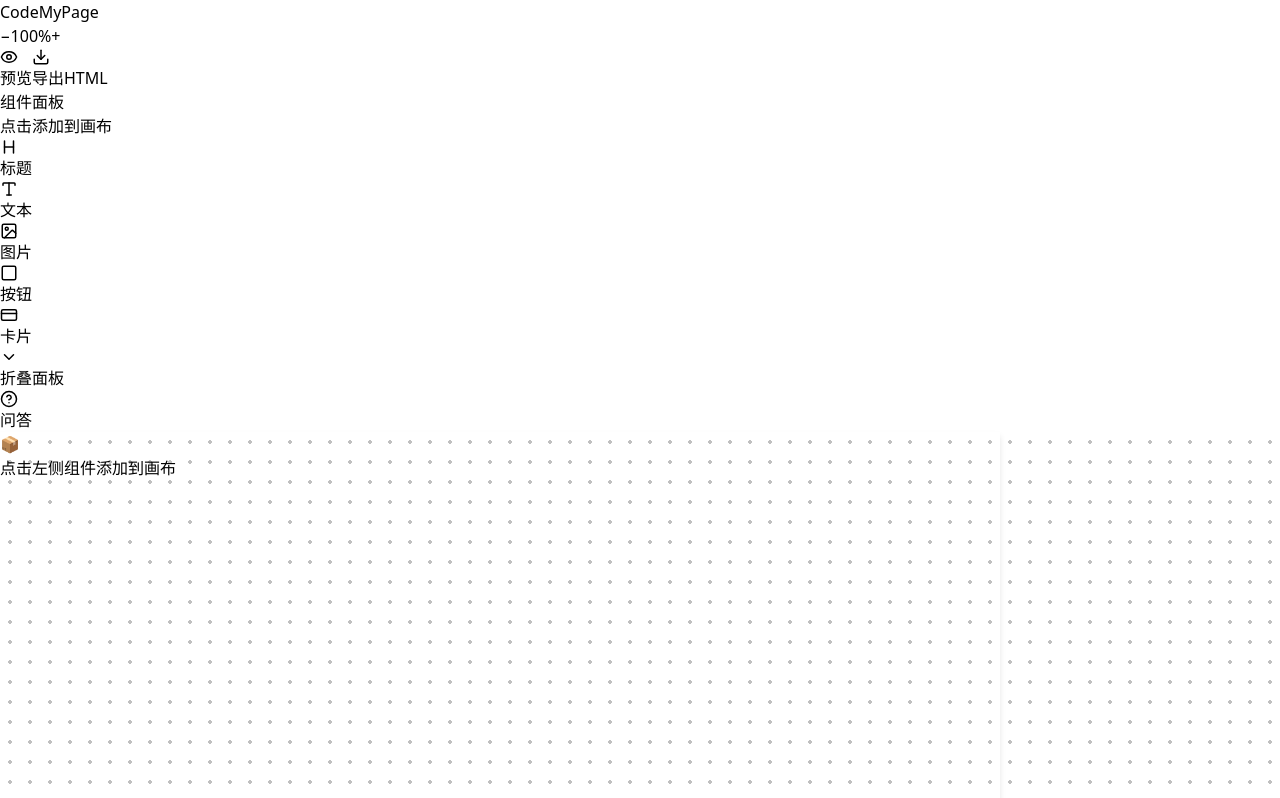
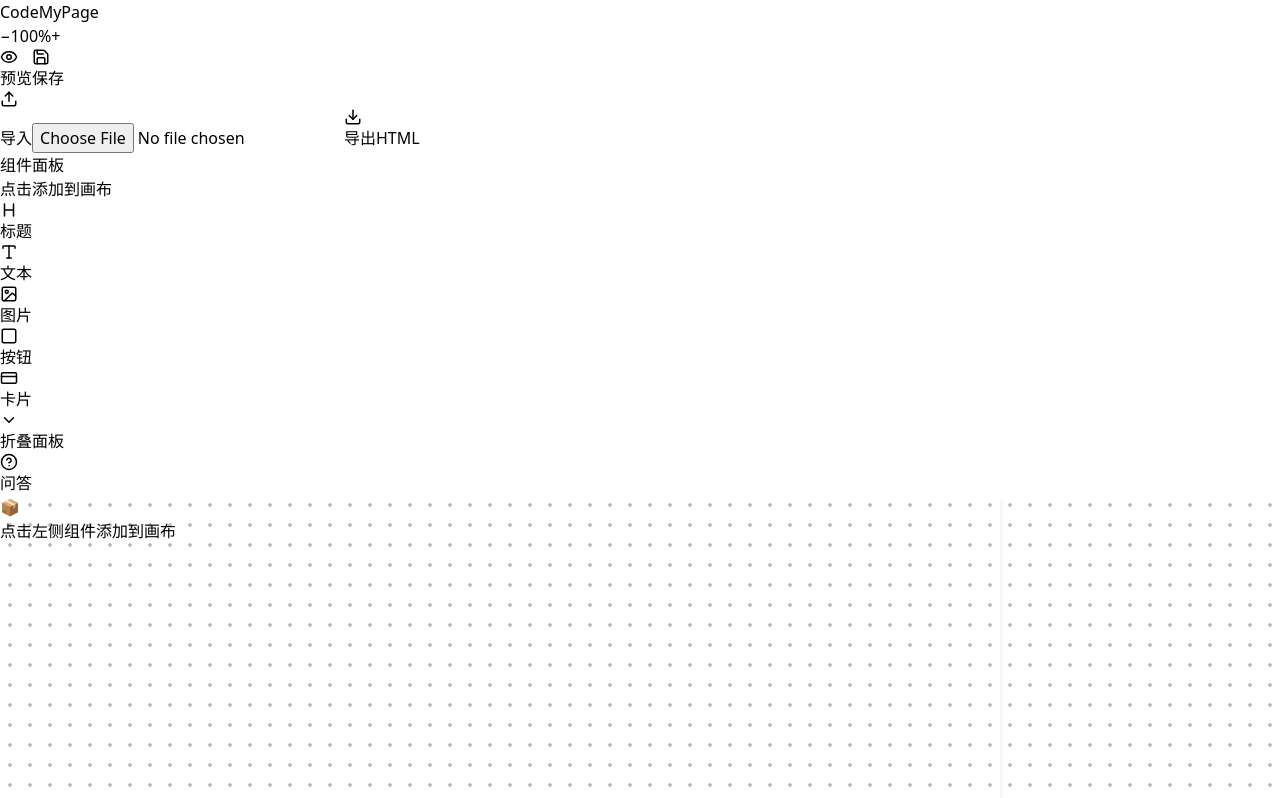
Before and after one commit to LYSteven-16/CodeMyPage, a React (Vite) app: page / in a window 1280 px wide. Shown: the top 798 px of the page. Built offline with nearby package versions, Linux system fonts and the light colour scheme.

Commit message:
Add save/load project file functionality

```diff
--- a/src/App.tsx
+++ b/src/App.tsx
@@ -1,7 +1,7 @@
 import { useState, useRef, forwardRef } from 'react';
 import { ComponentPanel } from './components/Editor/ComponentPanel';
 import type { WidgetProps, ComponentPanelItem } from './types';
-import { Download, Eye, Trash2, Copy, ArrowUp, ArrowDown, Grid3X3, Move } from 'lucide-react';
+import { Download, Eye, Trash2, Copy, ArrowUp, ArrowDown, Grid3X3, Move, Save, Upload } from 'lucide-react';
 
 interface GridSettings {
   dotSize: number;
@@ -84,6 +84,41 @@ function App() {
     const b = new Blob([html], { type: 'text/html' });
     const u = URL.createObjectURL(b);
     const a = document.createElement('a'); a.href = u; a.download = 'my-page.html'; a.click();
+  };
+
+  const handleSave = () => {
+    const projectData = {
+      version: '1.0',
+      components,
+      gridSettings,
+      savedAt: new Date().toISOString()
+    };
+    const blob = new Blob([JSON.stringify(projectData, null, 2)], { type: 'application/json' });
+    const url = URL.createObjectURL(blob);
+    const a = document.createElement('a'); a.href = url; a.download = 'codemypage-project.json'; a.click();
+    URL.revokeObjectURL(url);
+  };
+
+  const handleLoad = (e: React.ChangeEvent<HTMLInputElement>) => {
+    const file = e.target.files?.[0];
+    if (!file) return;
+    const reader = new FileReader();
+    reader.onload = (event) => {
+      try {
+        const data = JSON.parse(event.target?.result as string);
+        if (data.components) {
+          setComponents(data.components);
+          setSelectedId(null);
+        }
+        if (data.gridSettings) {
+          setGridSettings(data.gridSettings);
+        }
+      } catch {
+        alert('文件格式错误');
+      }
+    };
+    reader.readAsText(file);
+    e.target.value = '';
   };
 
   const handleWidgetDragStart = (e: React.MouseEvent, id: string) => {
@@ -320,6 +355,8 @@ function App() {
               <button onClick={() => setZoom(Math.min(200, zoom + 25))} className="px-2 py-1 text-gray-600 hover:text-gray-800 font-bold">+</button>
             </div>
             <button onClick={() => setShowPreview(true)} className="flex items-center gap-2 px-4 py-2 bg-gray-100 rounded-lg"><Eye size={18} /> 预览</button>
+            <button onClick={handleSave} className="flex items-center gap-2 px-4 py-2 bg-green-500 text-white rounded-lg"><Save size={18} /> 保存</button>
+            <label className="flex items-center gap-2 px-4 py-2 bg-orange-500 text-white rounded-lg cursor-pointer hover:bg-orange-600"><Upload size={18} /> 导入<input type="file" accept=".json" onChange={handleLoad} className="hidden" /></label>
             <button onClick={handleExport} className="flex items-center gap-2 px-4 py-2 bg-blue-500 text-white rounded-lg"><Download size={18} /> 导出HTML</button>
           </div>
         </div>
```
